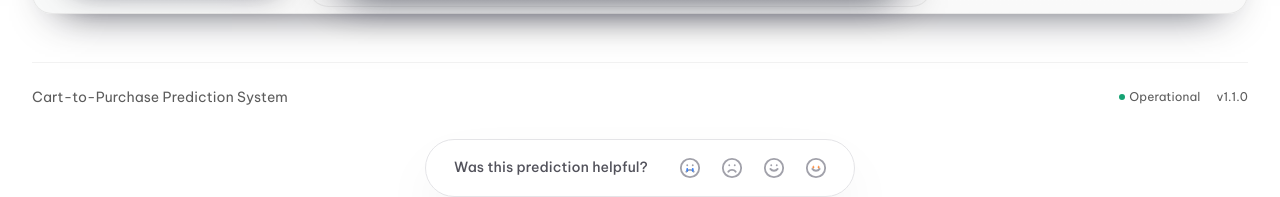
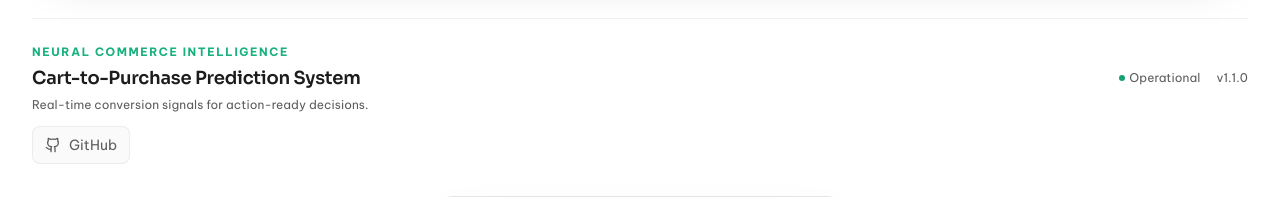
Before and after one commit to TQuang122/Cart-to-Purchase-Conversion-Prediction, a React (Vite) app in the folder serving_pipeline/react-ui/: page / in a window 1280 px wide. Shown: the part 1954-2151 px from the top of the page. Built offline with nearby package versions, Linux system fonts and the light colour scheme; no server answers.

Commit message:
style(ui): refine footer branding and manual-only refresh animation

```diff
--- a/serving_pipeline/react-ui/src/App.tsx
+++ b/serving_pipeline/react-ui/src/App.tsx
@@ -1,6 +1,6 @@
 import { Suspense, lazy, useEffect, useState } from 'react'
 import { Link, Route, Routes, useLocation, useNavigate } from 'react-router-dom'
-import { CheckCircle2, ChevronRight, Database, FileSpreadsheet, Loader2, PanelRightClose, PanelRightOpen, Search, ShoppingCart, Sparkles } from 'lucide-react'
+import { CheckCircle2, ChevronRight, Database, FileSpreadsheet, Github, Loader2, PanelRightClose, PanelRightOpen, Search, ShoppingCart, Sparkles } from 'lucide-react'
 import { Analytics } from '@vercel/analytics/react'
 
 import { DashboardHeader, type StatsData } from '@/components/DashboardHeader'
@@ -95,8 +95,7 @@ function App() {
     return window.matchMedia('(min-width: 1024px)').matches
   })
   const [isSideRailOpen, setIsSideRailOpen] = useState(() => {
-    if (typeof window === 'undefined') return true
-    return window.matchMedia('(min-width: 1024px)').matches
+    return false
   })
   const [, setStats] = useState<StatsData | null>(null)
 
@@ -260,8 +259,29 @@ function App() {
           </section>
           <footer className="mt-12 border-t border-border/50 py-6">
             <div className="flex flex-col items-center justify-between gap-4 sm:flex-row">
-              <p className="type-body text-sm">Cart-to-Purchase Prediction System</p>
+              <div className="text-center sm:text-left">
+                <p className="type-kicker text-[hsl(var(--interactive-hover))]">Neural Commerce Intelligence</p>
+                <p className="type-heading mt-1 text-base font-semibold text-text-primary sm:text-lg">
+                  Cart-to-Purchase Prediction System
+                </p>
+                <p className="type-caption mt-1 text-text-secondary">
+                  Real-time conversion signals for action-ready decisions.
+                </p>
+              </div>
               <div className="type-caption flex items-center gap-4 text-text-secondary"><span className="flex items-center gap-1"><span className="state-fill-success h-1.5 w-1.5 rounded-full animate-pulse" />Operational</span><span>v1.1.0</span></div>
+            </div>
+            <div className="mt-3 flex justify-center sm:justify-start">
+              <a
+                href="https://github.com/TQuang122/Cart-to-Purchase-Conversion-Prediction"
+                target="_blank"
+                rel="noreferrer"
+                className="inline-flex items-center gap-2 rounded-lg border border-border/70 bg-surface-2/70 px-3 py-2 text-sm text-text-secondary transition-colors hover:text-text-primary"
+                aria-label="Open GitHub repository"
+                title="GitHub repository"
+              >
+                <Github className="h-4 w-4" />
+                <span>GitHub</span>
+              </a>
             </div>
             <div className="mt-4">
               <FeedbackWidget label="Was this prediction helpful?" placeholder="Share your feedback about the prediction result..." />
--- a/serving_pipeline/react-ui/src/components/DashboardHeader.tsx
+++ b/serving_pipeline/react-ui/src/components/DashboardHeader.tsx
@@ -77,13 +77,16 @@ export function DashboardHeader({
   const [apiStatus, setApiStatus] = useState<'connected' | 'disconnected' | 'loading'>('loading')
   const [animatedPredictions, setAnimatedPredictions] = useState(0)
   const [animatedRate, setAnimatedRate] = useState(0)
-  const [isRefreshing, setIsRefreshing] = useState(false)
+  const [isManualRefreshing, setIsManualRefreshing] = useState(false)
   const [lastUpdatedAt, setLastUpdatedAt] = useState<Date | null>(null)
   const thresholdDebounceRef = useRef<number | null>(null)
   const THRESHOLD_DEBOUNCE_MS = 300
 
-  const fetchStats = useCallback(async () => {
-    setIsRefreshing(true)
+  const fetchStats = useCallback(async (options?: { manual?: boolean }) => {
+    const manual = options?.manual ?? false
+    if (manual) {
+      setIsManualRefreshing(true)
+    }
     try {
       const controller = new AbortController()
       const timeoutId = setTimeout(() => controller.abort(), STATS_FETCH_TIMEOUT_MS)
@@ -101,13 +104,17 @@ export function DashboardHeader({
     } catch {
       setApiStatus('disconnected')
     } finally {
-      setIsRefreshing(false)
+      if (manual) {
+        setIsManualRefreshing(false)
+      }
     }
   }, [resolvedBaseUrl, onStatsUpdate])
 
   useEffect(() => {
-    fetchStats()
-    const interval = setInterval(fetchStats, STATS_REFRESH_INTERVAL_MS)
+    void fetchStats()
+    const interval = setInterval(() => {
+      void fetchStats()
+    }, STATS_REFRESH_INTERVAL_MS)
     return () => clearInterval(interval)
   }, [fetchStats])
 
@@ -142,11 +149,11 @@ export function DashboardHeader({
     return lastUpdatedAt.toLocaleTimeString([], { hour: '2-digit', minute: '2-digit' })
   }, [lastUpdatedAt])
   const stateMessage = useMemo(() => {
-    if (isRefreshing) return 'Refreshing model stats and API heartbeat...'
+    if (isManualRefreshing) return 'Refreshing model stats and API heartbeat...'
     if (apiStatus === 'loading') return 'Checking API connection and service readiness.'
     if (apiStatus === 'disconnected') return 'API disconnected. Start backend to resume predictions.'
     return `Connected. Recent activity: ${stats?.recent_activity ?? 0} requests in the last 5 minutes.`
-  }, [apiStatus, isRefreshing, stats?.recent_activity])
+  }, [apiStatus, isManualRefreshing, stats?.recent_activity])
 
   const sourceValues = Object.values(stats?.model_sources ?? {})
   const derivedUsable = sourceValues.filter(
@@ -311,13 +318,15 @@ export function DashboardHeader({
                   <Info className="h-4 w-4" />
                 </button>
                 <button
-                  onClick={fetchStats}
-                  disabled={isRefreshing}
+                  onClick={() => {
+                    void fetchStats({ manual: true })
+                  }}
+                  disabled={isManualRefreshing}
                   className="rounded-lg border border-border/60 bg-surface-2/70 p-2 text-text-secondary transition-colors hover:bg-surface-2 hover:text-text-primary focus-visible:outline-none focus-visible:ring-2 focus-visible:ring-ring/55 focus-visible:ring-offset-2 focus-visible:ring-offset-background disabled:opacity-50"
                   title="Refresh stats"
                   aria-label="Refresh dashboard statistics"
                 >
-                  <RefreshCw className={`h-4 w-4 ${isRefreshing ? 'animate-spin' : ''}`} />
+                  <RefreshCw className={`h-4 w-4 ${isManualRefreshing ? 'animate-spin' : ''}`} />
                 </button>
               </div>
             </div>
@@ -359,8 +368,8 @@ export function DashboardHeader({
             <button onClick={onOpenIntro} className="rounded-lg border border-border/60 bg-surface-2/70 p-2 text-text-secondary transition-colors hover:bg-surface-2 hover:text-text-primary focus-visible:outline-none focus-visible:ring-2 focus-visible:ring-ring/55 focus-visible:ring-offset-2 focus-visible:ring-offset-background" title="About this project" aria-label="Open project introduction">
               <Info className="h-4 w-4" />
             </button>
-            <button onClick={fetchStats} disabled={isRefreshing} className="rounded-lg border border-border/60 bg-surface-2/70 p-2 text-text-secondary transition-colors hover:bg-surface-2 hover:text-text-primary focus-visible:outline-none focus-visible:ring-2 focus-visible:ring-ring/55 focus-visible:ring-offset-2 focus-visible:ring-offset-background disabled:opacity-50" title="Refresh stats" aria-label="Refresh dashboard statistics">
-              <RefreshCw className={`h-4 w-4 ${isRefreshing ? 'animate-spin' : ''}`} />
+            <button onClick={() => { void fetchStats({ manual: true }) }} disabled={isManualRefreshing} className="rounded-lg border border-border/60 bg-surface-2/70 p-2 text-text-secondary transition-colors hover:bg-surface-2 hover:text-text-primary focus-visible:outline-none focus-visible:ring-2 focus-visible:ring-ring/55 focus-visible:ring-offset-2 focus-visible:ring-offset-background disabled:opacity-50" title="Refresh stats" aria-label="Refresh dashboard statistics">
+              <RefreshCw className={`h-4 w-4 ${isManualRefreshing ? 'animate-spin' : ''}`} />
             </button>
             <div className={`type-caption flex items-center gap-2 rounded-full border px-3 py-1.5 font-medium ${status.bgColor}`}>
               {status.icon}
```
